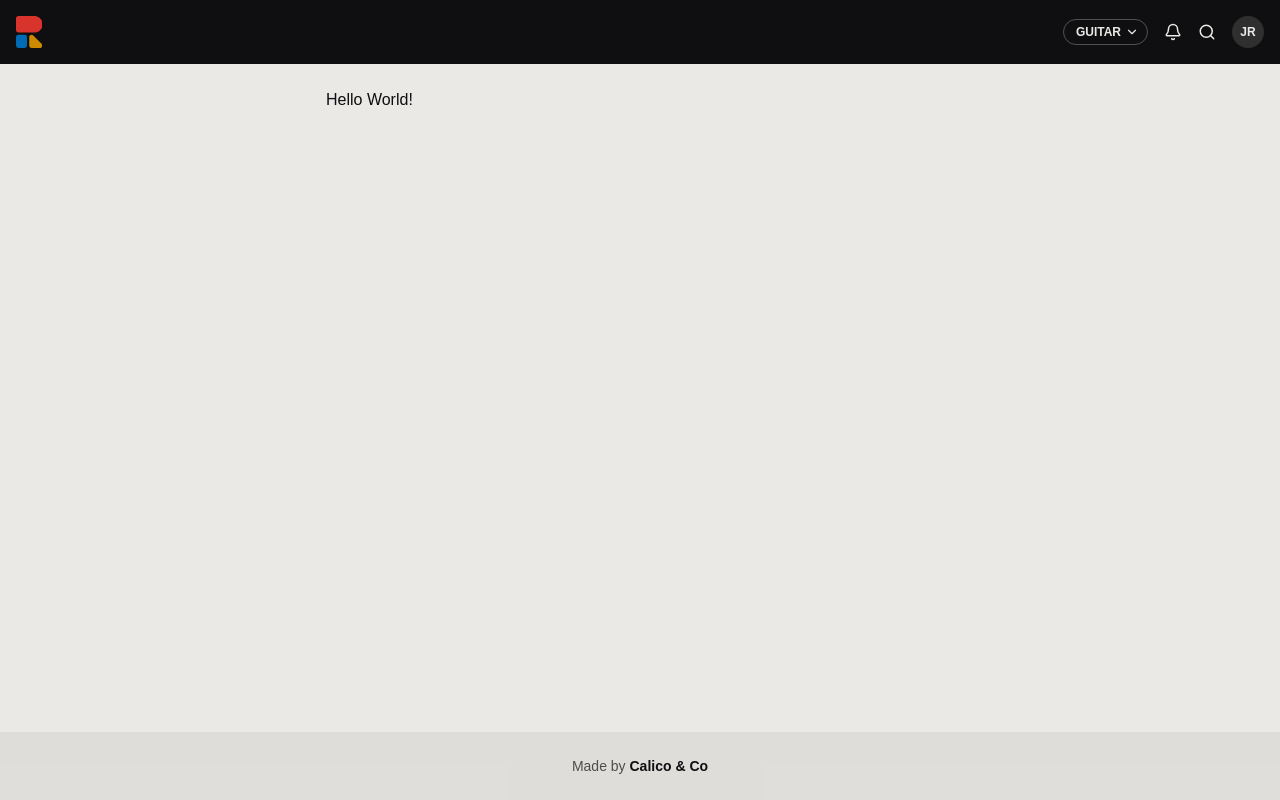
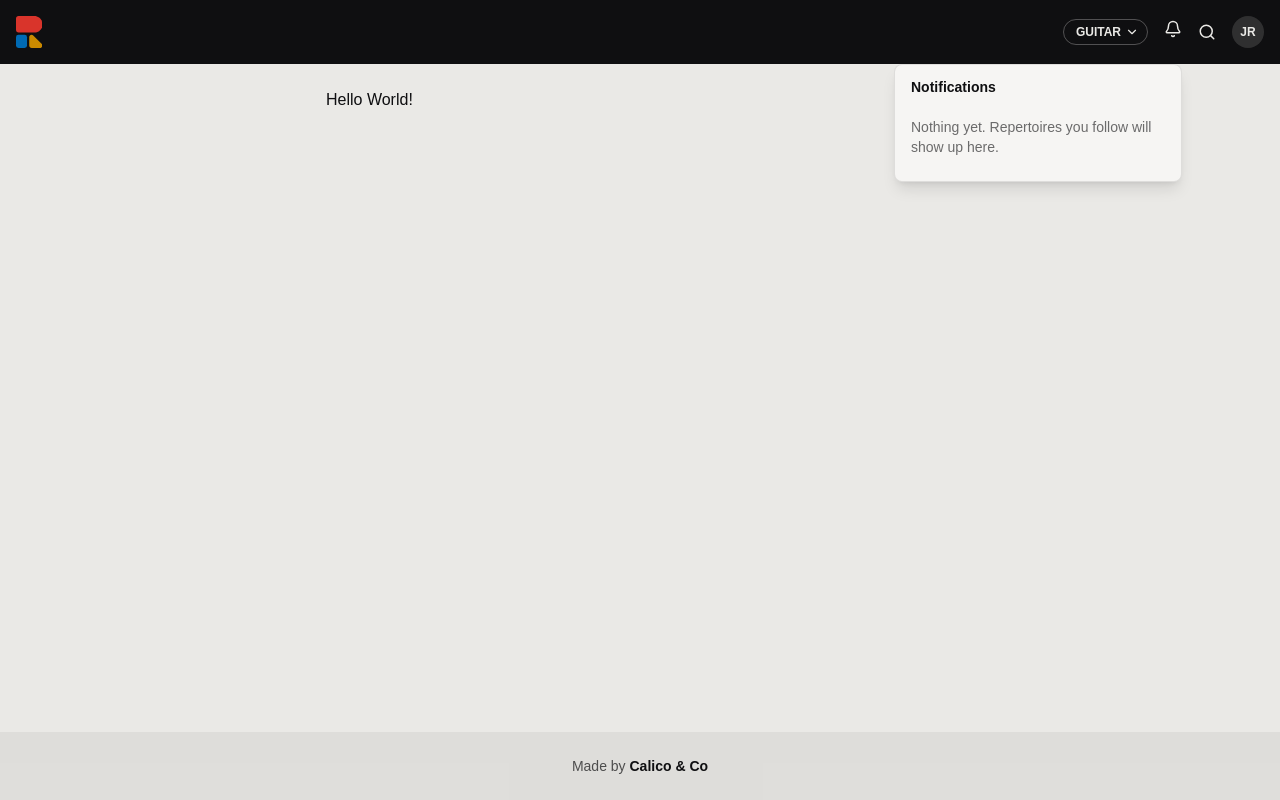
Before and after one commit to jrbechard/repertoires, a Next.js app: page / in a window 1280 px wide. Both pictures are taken after a click on the button 1173 px from the left and 32 px from the top of the page. Built offline with nearby package versions, Linux system fonts and the light colour scheme; a web font is replaced by a local one.

Commit message:
Added Notifications menu

```diff
--- a/app/components/Header/Header.tsx
+++ b/app/components/Header/Header.tsx
@@ -1,13 +1,14 @@
 "use client";
 
 import { useState, useEffect, useRef } from "react";
-import { Bell, Search } from "lucide-react";
+import { Search } from "lucide-react";
 import Link from "next/link";
 import Logo from "../Logo";
+import MenuAccount from "./MenuAccount";
 import MenuInstrument from "./MenuInstrument";
-import MenuAccount from "./MenuAccount";
+import MenuNotifications from "./MenuNotifications";
 
-type Menu = "instrument" | "account" | null;
+type Menu = "instrument" | "notifications" | "account" | null;
 
 export default function Header() {
     const [openMenu, setOpenMenu] = useState<Menu>(null);
@@ -48,13 +49,11 @@ export default function Header() {
                     onClose={() => setOpenMenu(null)}
                 />
 
-                <button
-                    type="button"
-                    aria-label="Notifications"
-                    className="-m-2 rounded-full p-2 text-on-band hover:bg-on-band/10"
-                >
-                    <Bell className="h-4.5 w-4.5" aria-hidden="true" />
-                </button>
+                <MenuNotifications
+                    open={openMenu === "notifications"}
+                    onToggle={() => toggle("notifications")}
+                />
+
                 <button
                     type="button"
                     aria-label="Search"
--- /dev/null
+++ b/app/components/Header/MenuNotifications.tsx
@@ -0,0 +1,33 @@
+"use client";
+
+import { Bell } from "lucide-react";
+
+type Props = { open: boolean; onToggle: () => void };
+
+export default function MenuNotifications({ open, onToggle }: Props) {
+    return (
+        <div className="relative">
+            <button
+                type="button"
+                onClick={onToggle}
+                aria-expanded={open}
+                aria-haspopup="true"
+                aria-label="Notifications"
+                className="-m-2 rounded-full p-2 text-on-band hover:bg-on-band/10"
+            >
+                <Bell className="h-4.5 w-4.5" aria-hidden="true" />
+            </button>
+
+            {open && (
+                <div className="absolute right-0 top-11 w-72 rounded-lg border border-foreground/10 bg-panel p-2 shadow-lg">
+                    <div className="px-2 py-1 text-sm font-semibold text-foreground">
+                        Notifications
+                    </div>
+                    <p className="px-2 py-4 text-left text-sm text-foreground/60">
+                        Nothing yet. Repertoires you follow will show up here.
+                    </p>
+                </div>
+            )}
+        </div>
+    );
+}
--- a/app/components/Prefs.tsx
+++ b/app/components/Prefs.tsx
@@ -22,6 +22,9 @@ export function PrefsProvider({ children }: { children: React.ReactNode }) {
   const [theme, setThemeState] = useState<Theme>("auto");
   const [lang, setLangState] = useState<Lang>("en");
 
+  // Reads localStorage after mount, since the server cannot see it. One extra
+  // render on mount is the accepted cost of the no-flash pattern.
+  // eslint-disable-next-line react-hooks/set-state-in-effect
   useEffect(() => {
     try {
       const i = localStorage.getItem("instrument");
```
